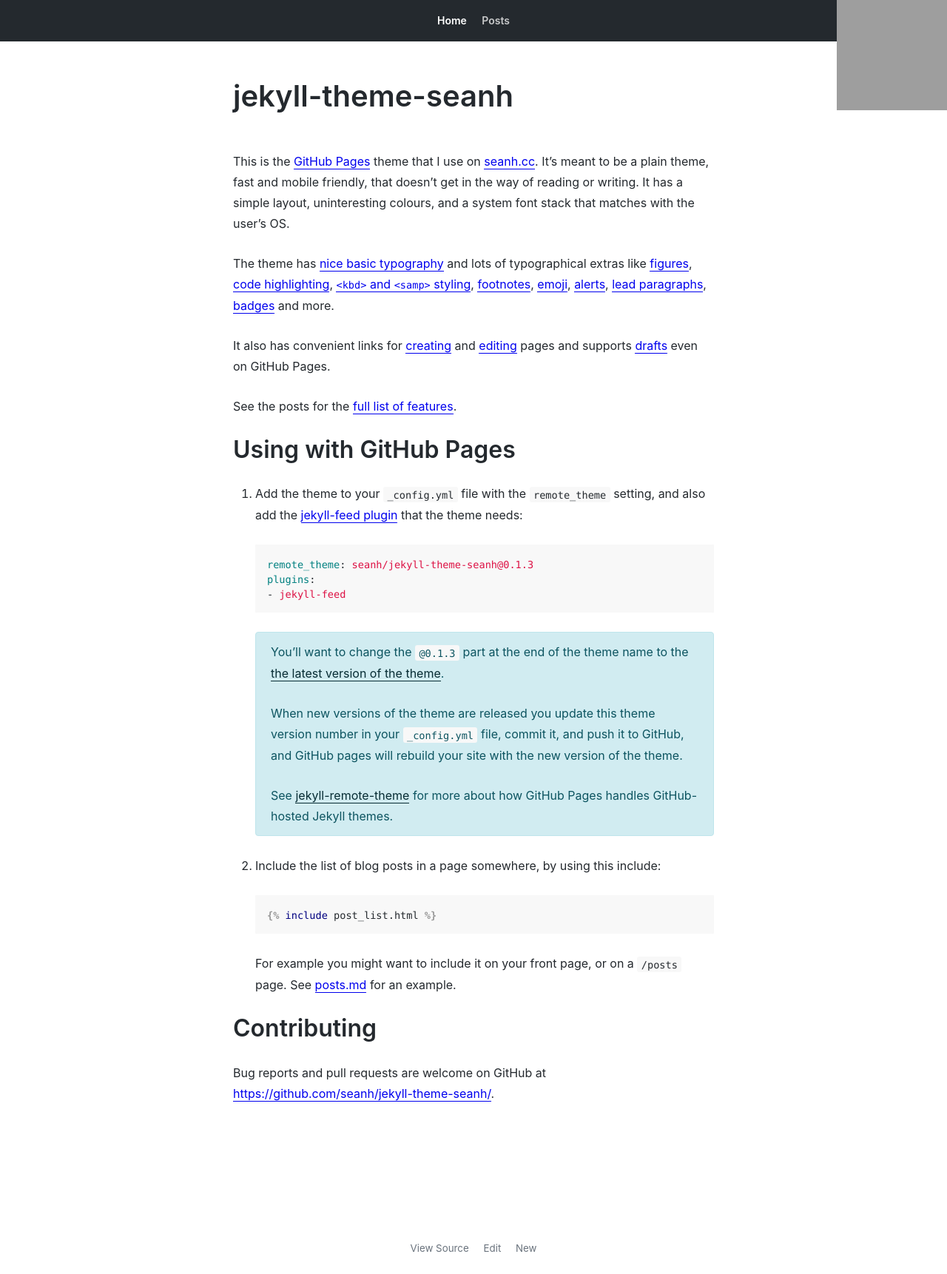
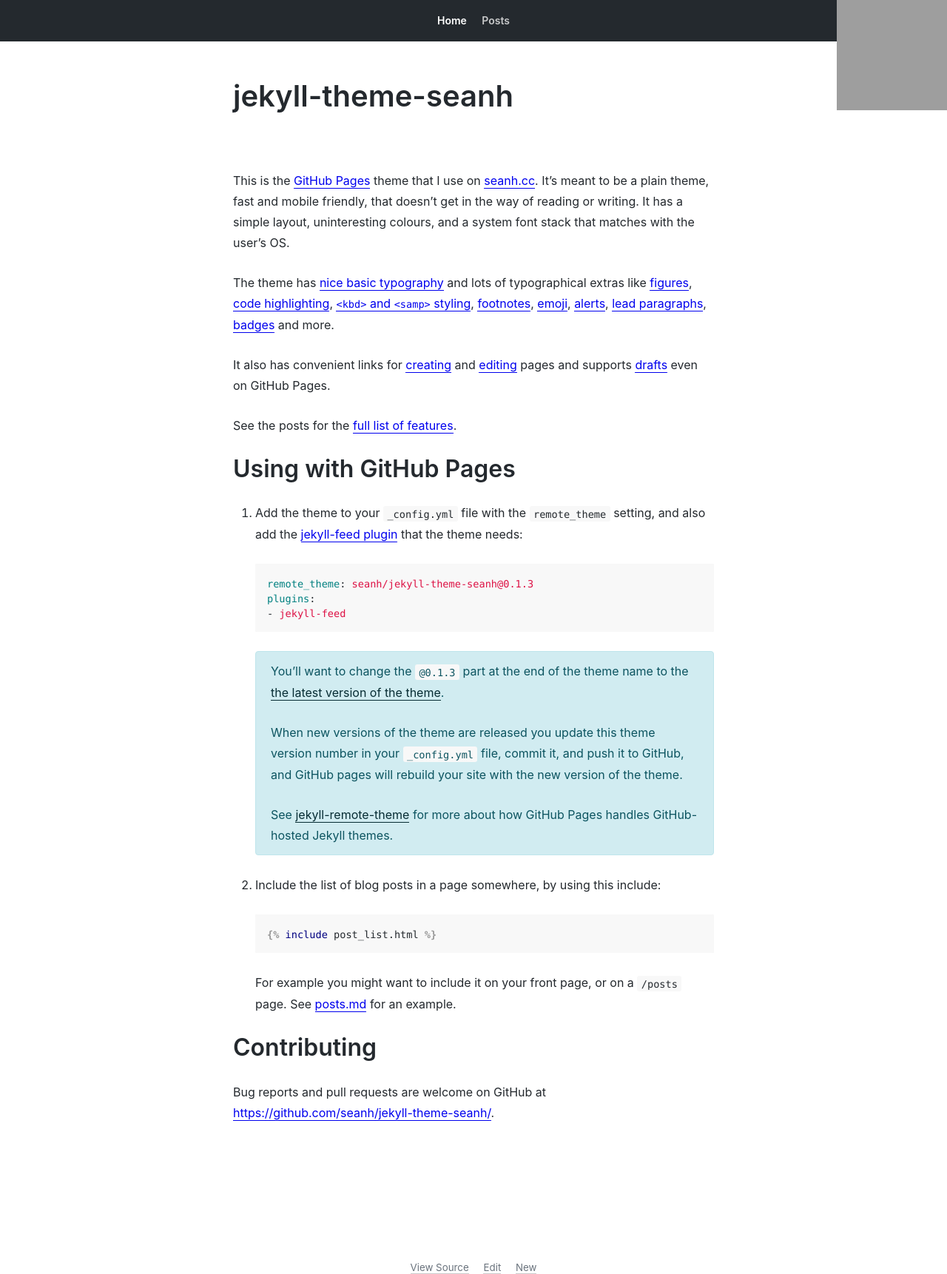
Before and after one commit to seanh/jekyll-theme-oatcake, a Jekyll site: the page built from index.md, in a window 1280 px wide. Shown: the whole page at 74% size. Built offline with Jekyll 4.4.1, drawn with Linux system fonts in a browser that asks for light colours; comment, search, counter and statistics services are not loaded; our own code applies the rules of GitHub Pages for plain Markdown files; before the commit the page ends 1696 px from its top, so only the background shows below that; grey boxes are pictures that could not be loaded.

Commit message:
Tweak page heading and meta style

```diff
--- a/_includes/breadcrumbs.html
+++ b/_includes/breadcrumbs.html
@@ -77,7 +77,7 @@ omit_date
   {% assign omit_day = site.breadcrumbs_omit_day %}
 {% endif %}
 
-<nav>
+<nav style="display: inline-block;">
   {% if page.url == "/" %}
     {% assign is_front_page = true %}
   {% else %}
--- a/_includes/tags.html
+++ b/_includes/tags.html
@@ -22,5 +22,5 @@
 {% endfor %}
 
 {% if tags != empty %}
-  <nav>Tags: {{ tags | array_to_sentence_string }}.</nav>
+  <nav style="display: inline-block;">Tags: {{ tags | array_to_sentence_string }}.</nav>
 {% endif %}
--- a/_sass/_layout.scss
+++ b/_sass/_layout.scss
@@ -146,7 +146,8 @@ body {
 }
 
 .page-header {
-  padding: 50px 0;
+  padding-top: 50px;
+  padding-bottom: 45px;
 }
 
 .inner-container {
@@ -156,7 +157,7 @@ body {
 }
 
 .page-header__title {
-  margin-bottom: 0;
+  margin-bottom: 13px;
 }
 
 .content .posts-list {
--- a/_sass/_typography.scss
+++ b/_sass/_typography.scss
@@ -100,7 +100,7 @@ summary {
 }
 
 .meta a {
-  border-bottom: none;
+  border-bottom: 1px solid #ccc;
   color: inherit;
 }
 
```
